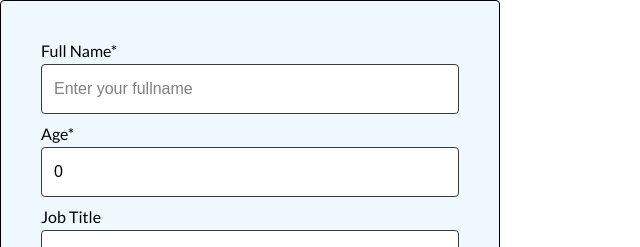
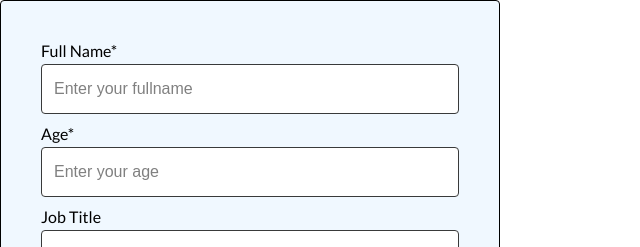
Before and after one commit to Alla-web/React_52m_1_fs_TS, a React (Vite) app: page / in a window 1280 px wide. Shown: the top 247 px of the page, without its empty margins (0-640 px from the left). Built offline with nearby package versions, Linux system fonts and the light colour scheme.

Commit message:
homework 12 types

```diff
--- a/src/components/EmployeeForm/EmployeeForm.tsx
+++ b/src/components/EmployeeForm/EmployeeForm.tsx
@@ -3,7 +3,7 @@ import { EmployeeFormContainer, InputsContainer } from "./styles";
 import Button from "components/Button/Button";
 import { Formik, useFormik } from "formik";
 import * as Yup from "yup";
-import { LoginFormValues } from "components/LoginForm/types";
+import { EmployeeFormValues } from "./types";
 
 function EmployeeForm() {
   const schema = Yup.object().shape({
@@ -33,15 +33,15 @@ function EmployeeForm() {
       .typeError("Jobtitle must be string"),
   });
 
-  const formic = useFormik({
+  const formik = useFormik({
     initialValues: {
       fullName: "",
-      age: 0,
+      age: "",
       jobTitle: "",
-    } as LoginFormValues,
+    } as EmployeeFormValues,
     validationSchema: schema,
     validateOnChange: false,
-    onSubmit: (formInputsValues: LoginFormValues) => {
+    onSubmit: (formInputsValues: EmployeeFormValues) => {
       console.table(formInputsValues);
     },
   });
@@ -55,9 +55,9 @@ function EmployeeForm() {
           name="fullName"
           label="Full Name*"
           placeholder="Enter your fullname"
-          value={formic.values.fullName}
-          onChange={formic.handleChange}
-          errorMessage={formic.errors.fullName}
+          value={formik.values.fullName}
+          onChange={formik.handleChange}
+          errorMessage={formik.errors.fullName}
         />
         <Input
           id="ageInput"
@@ -65,9 +65,9 @@ function EmployeeForm() {
           name="age"
           label="Age*"
           placeholder="Enter your age"
-          value={formic.values.age}
-          onChange={formic.handleChange}
-          errorMessage={formic.errors.age}
+          value={formik.values.age}
+          onChange={formik.handleChange}
+          errorMessage={formik.errors.age}
         />
         <Input
           id="jobTitleInput"
@@ -75,9 +75,9 @@ function EmployeeForm() {
           name="jobTitle"
           label="Job Title"
           placeholder="Enter your jobtitle"
-          value={formic.values.jobTitle}
-          onChange={formic.handleChange}
-          errorMessage={formic.errors.jobTitle}
+          value={formik.values.jobTitle}
+          onChange={formik.handleChange}
+          errorMessage={formik.errors.jobTitle}
         />
       </InputsContainer>
       <Button name="Create" type="submit"/>
--- a/src/components/EmployeeForm/types.ts
+++ b/src/components/EmployeeForm/types.ts
@@ -1 +1,5 @@
-export interface EmployeeForm
+export interface EmployeeFormValues {
+    fullName: string,
+    age: string,
+    jobTitle?: string
+}
```
